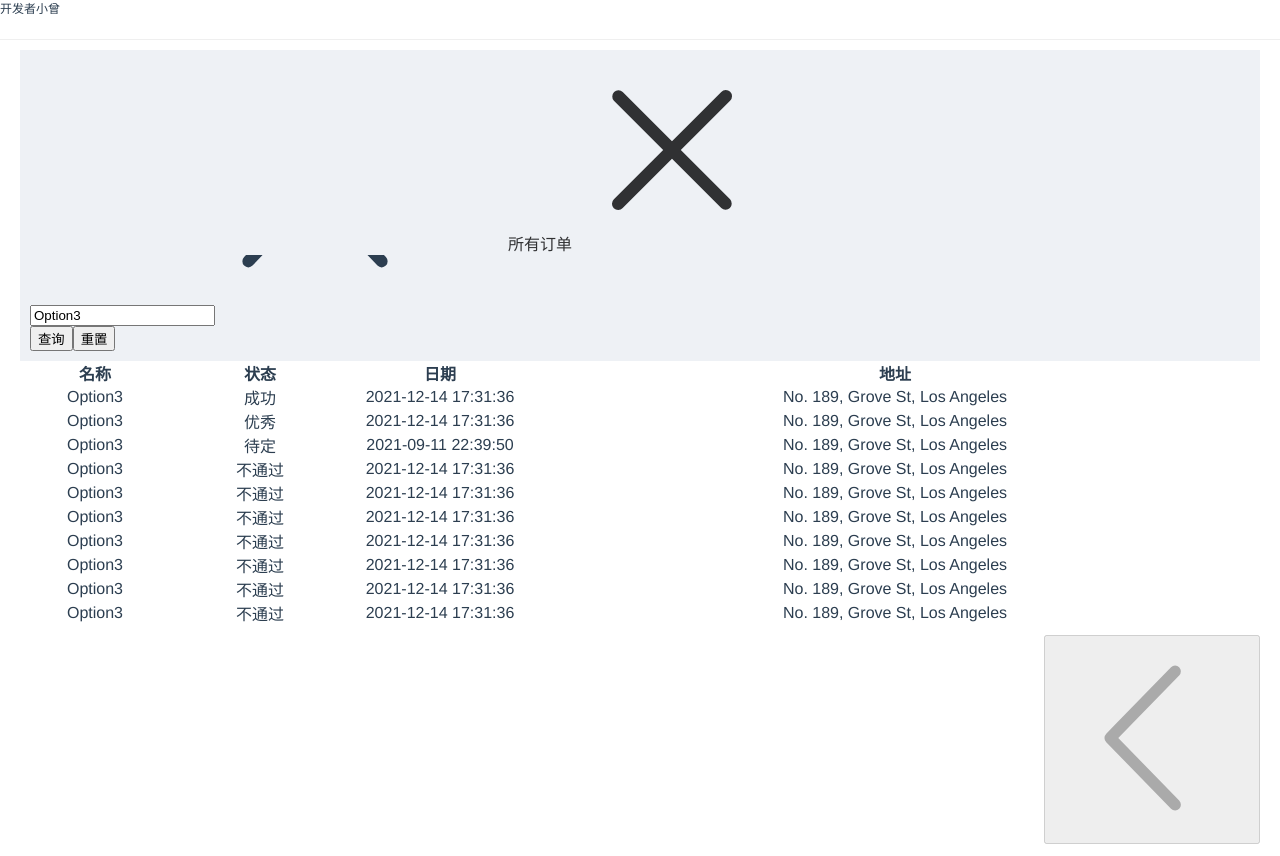
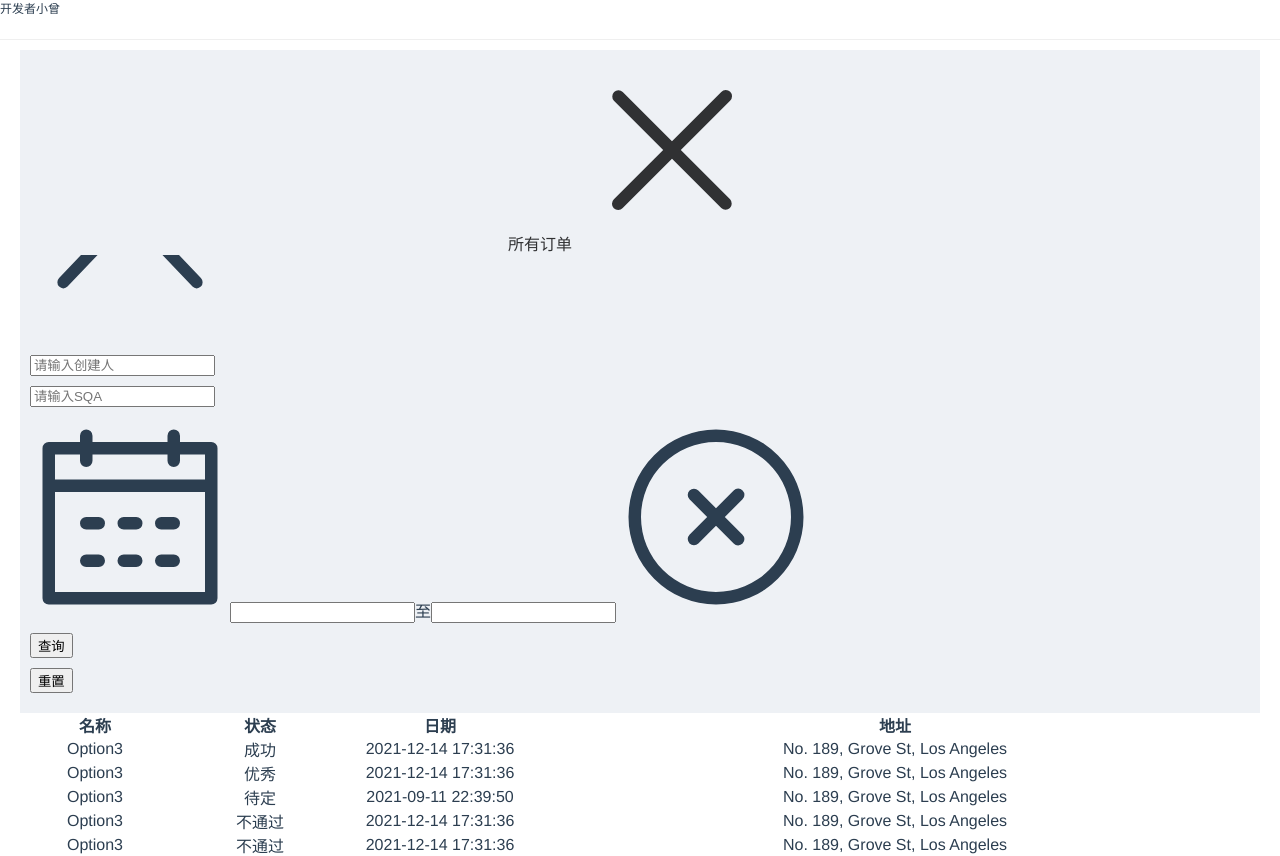
Before and after one commit to santa945/oms_vue3_vite, a Vue app: page /#/main/all-orders in a window 1280 px wide. Shown: the part 800-1656 px from the top of the page. Built offline with nearby package versions, Linux system fonts and the light colour scheme; some icons are missing.

Commit message:
feat: 设置异步组件完善queryform

```diff
--- a/src/App.vue
+++ b/src/App.vue
@@ -1,12 +1,16 @@
 <template>
-  <div style="height: 100%;">
-    <router-view></router-view>
-  </div>
+  <el-config-provider :locale="locale">
+    <div style="height: 100%;">
+      <router-view></router-view>
+    </div>
+  </el-config-provider>
 </template>
 
 <script lang="ts">
 import { onBeforeMount } from 'vue'
 import { useStore } from 'vuex'
+import zhCn from 'element-plus/es/locale/lang/zh-cn'
+
 export default {
   name: 'App',
   setup() {
@@ -17,6 +21,8 @@ export default {
     })
 
     return {
+      locale: zhCn,
+
     }
   }
 }
--- a/src/components/QueryForm.vue
+++ b/src/components/QueryForm.vue
@@ -1,14 +1,19 @@
 <template>
-    <div>
-        <!-- <template v-for="item in formItem" :key="item.prop">{{ item.prop }}</template> -->
-        <NameSelect style="margin-right:10px;" v-model="formModel.name" />
-        <el-button
-            type="primary"
-            size="small"
-            v-for="i in buttons"
-            :key="i.id"
-            @click="handleEmit(i.action)"
-        >{{ i.label }}</el-button>
+    <div class="query-form">
+        <el-form ref="form" inline :model="formModel">
+            <template v-for="item in formItem" :key="item.prop">
+                <el-form-item>
+                    <component
+                        :is="item.ctrlComponent"
+                        v-model="formModel[item.prop]"
+                        v-bind="item.ctrlProps"
+                    />
+                </el-form-item>
+            </template>
+            <el-form-item v-for="i in buttons" :key="i.id">
+                <el-button type="primary" size="small" @click="handleEmit(i.action)">{{ i.label }}</el-button>
+            </el-form-item>
+        </el-form>
     </div>
 </template>
 <script lang="ts">
@@ -19,7 +24,6 @@ export default {
     props: ["formModel", "formItem", "buttons"],
     setup(props: any, context: any) {
         console.log(context, 111);
-
         const formModel = computed(() => props.formModel);
         const formItem = computed(() => props.formItem);
         const buttons = computed(() => props.buttons);
@@ -39,3 +43,13 @@ export default {
     components: { NameSelect }
 }
 </script>
+<style lang="scss" scoped>
+.query-form {
+    :deep(.el-form-item) {
+        margin-bottom: 10px;
+    }
+    :deep(.el-input) {
+        width: 200px;
+    }
+}
+</style>
--- a/src/components/base/Table.vue
+++ b/src/components/base/Table.vue
@@ -14,7 +14,7 @@
             </el-table-column>
         </template>
     </el-table>
-    <div class="pagination">
+    <div class="pagination" v-if="pageInfo.total">
         <el-pagination
             background
             layout="prev, pager, next"
--- a/src/modules/all-orders/pageData.ts
+++ b/src/modules/all-orders/pageData.ts
@@ -1,3 +1,4 @@
+import { defineAsyncComponent } from 'vue'
 const buttons = [
     {
         id: 1,
@@ -13,8 +14,35 @@ const buttons = [
 const formItem = [
     {
         prop: 'name',
-        Component: () => import('@/components/NameSelect.vue')
-    }
+        ctrlComponent: defineAsyncComponent(() => import('@/components/NameSelect.vue'))
+    },
+    {
+        prop: 'creator',
+        ctrlComponent: 'ElInput',
+        ctrlProps: {
+            placeholder: '请输入创建人',
+            size: "small"
+        }
+    },
+    {
+        prop: 'sqa',
+        ctrlComponent: 'ElInput',
+        ctrlProps: {
+            placeholder: '请输入SQA',
+            size: "small"
+        }
+    },
+    {
+        prop: 'createTime',
+        ctrlComponent: 'ElDatePicker',
+        ctrlProps: {
+            type: "daterange",
+            rangeSeparator: "至",
+            size: "small",
+            valueFormat: 'YYYY/MM/DD'
+        }
+    },
+
 ]
 
 export {
```
Also changed, not shown: src/plugin/element-comp.ts (+12 -2 lines).
